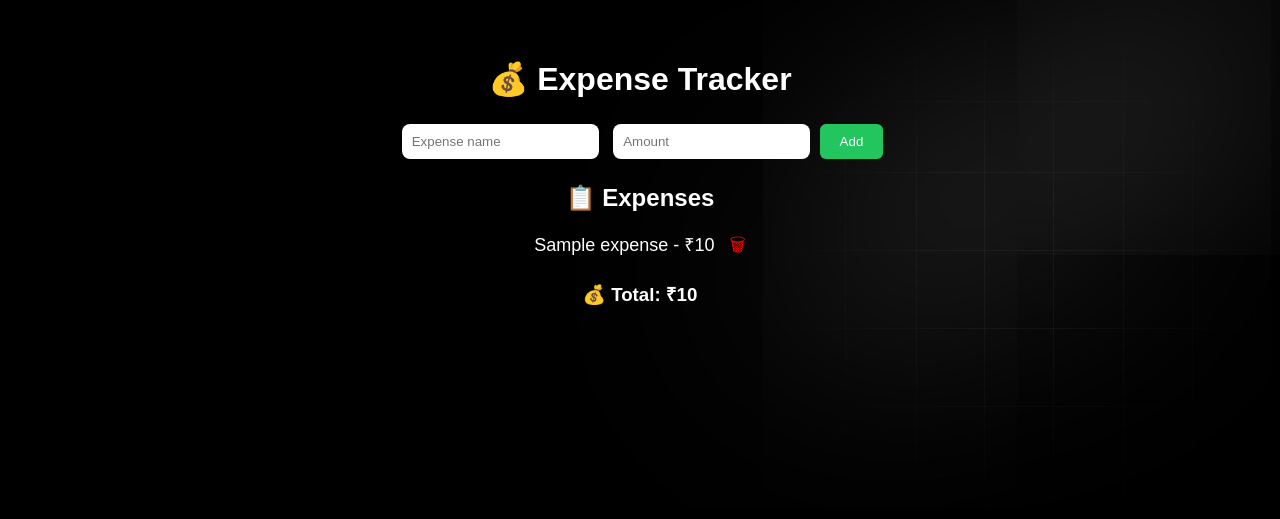
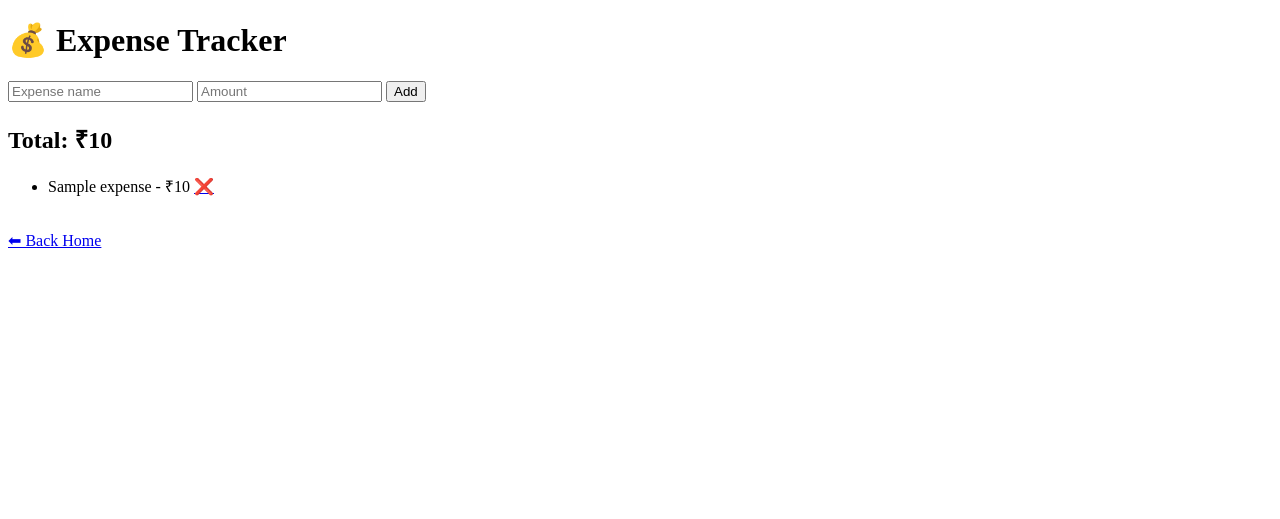
Before and after one commit to NIZAM2005/project-z, a Flask app: template templates/expense.html in a window 1280 px wide. Shown: the top 519 px of the page. Run offline with Flask 3, Linux system fonts and the light colour scheme; the template is opened without the code that fills it: most values are stand-ins (such as "Sample title", 1, 10 or a date in 2020).

Commit message:
Refactor expense.html for cleaner structure
Removed unnecessary elements and simplified the layout.

```diff
--- a/templates/expense.html
+++ b/templates/expense.html
@@ -2,14 +2,8 @@
 <html lang="en">
 <head>
     <title>Expense Tracker</title>
-    <link rel="stylesheet" href="{{ url_for('static', filename='expence.css') }}">
 </head>
 <body>
-
-<img class="image-gradient" src="{{ url_for('static', filename='gradient.png') }}" alt="gradient">
-<div class="layer-blur"></div>
-
-<div class="container">
 
     <h1>💰 Expense Tracker</h1>
 
@@ -19,20 +13,19 @@
         <button type="submit">Add</button>
     </form>
 
-    <h2>📋 Expenses</h2>
+    <h2>Total: ₹{{ total }}</h2>
 
     <ul>
         {% for i, name, amount in expenses %}
             <li>
                 {{ name }} - ₹{{ amount }}
-                <a href="/delete/{{ i }}" class="delete">🗑</a>
+                <a href="/delete/{{ i }}">❌</a>
             </li>
         {% endfor %}
     </ul>
 
-    <h3>💰 Total: ₹{{ total }}</h3>
-
-</div>
+    <br>
+    <a href="/">⬅ Back Home</a>
 
 </body>
 </html>
```
